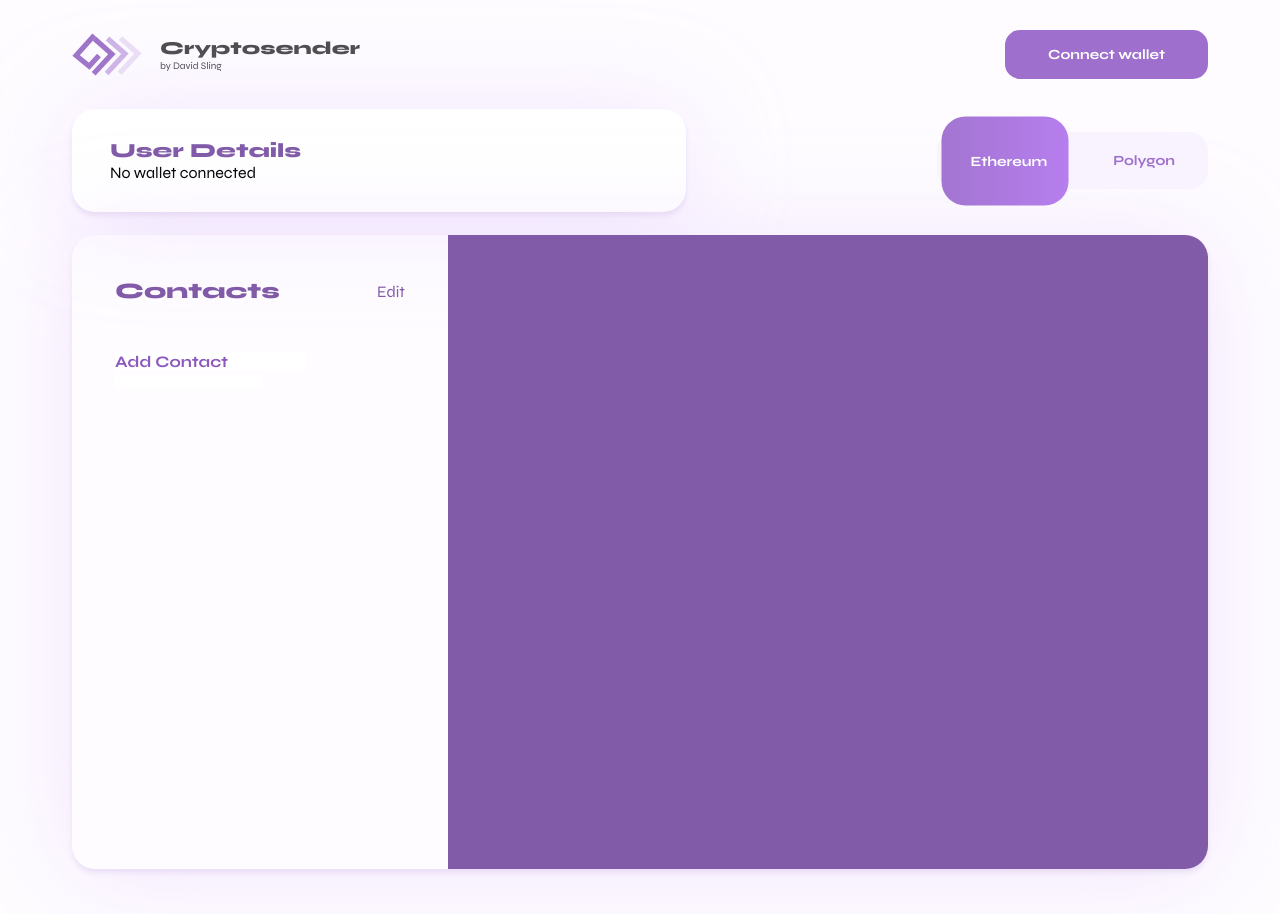
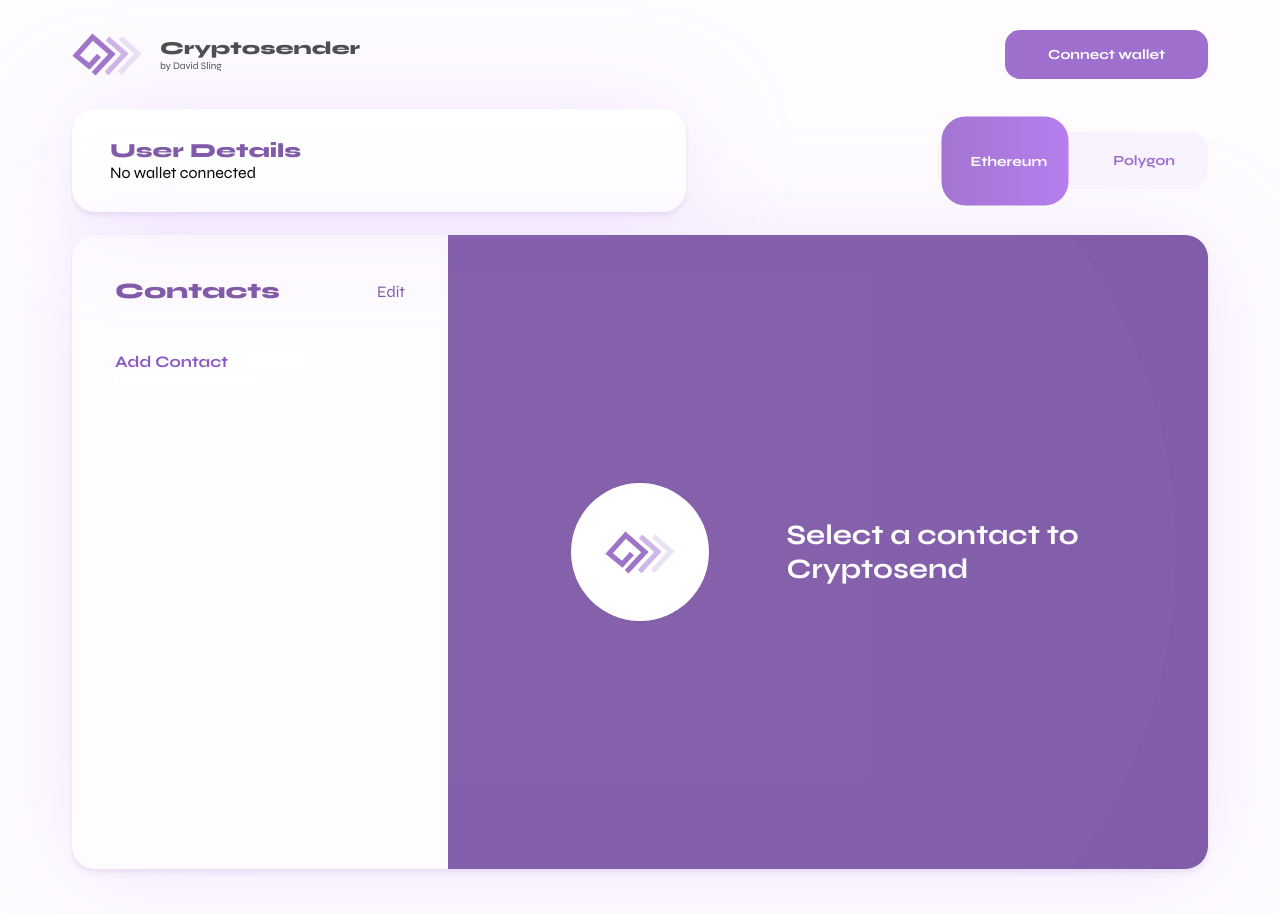
Before and after one commit to david-sling/cryptosender, a React (Create React App) app: page / in a window 1280 px wide. Shown: the top 914 px of the page. Built offline with nearby package versions, Linux system fonts and the light colour scheme.

Commit message:
feat  : NoContactSelected state

```diff
--- /dev/null
+++ b/src/components/NoContactSelected.tsx
@@ -0,0 +1,14 @@
+import { Logo } from "assets";
+import { FC } from "react";
+import classes from "styles/components/NoContactSelected.module.scss";
+
+export const NoContactSelected: FC = () => (
+  <div className={classes.container}>
+    <div className={classes.logo}>
+      <Logo />
+      <div className={[classes.ripple, classes.r1].join(" ")} />
+      <div className={[classes.ripple, classes.r2].join(" ")} />
+    </div>
+    <h2 className={classes.text}>Select a contact to Cryptosend</h2>
+  </div>
+);
--- a/src/components/Transact.tsx
+++ b/src/components/Transact.tsx
@@ -19,6 +19,7 @@ import { useMemo } from "react";
 import { FC } from "react";
 import { toast } from "react-toastify";
 import classes from "styles/components/Transact.module.scss";
+import { NoContactSelected } from "./NoContactSelected";
 import { Section } from "./Section";
 import { TransactionModal } from "./TransactionModal";
 
@@ -39,7 +40,7 @@ export const Transact: FC = () => {
     summationSelected,
     resetTransaction,
   } = useContacts();
-  const { currentChain, isMatic, getBalance } = useWallet();
+  const { currentChain, isMatic, getBalance, balance } = useWallet();
 
   const [selectedToken, setSelectedToken] = useState("ETH");
   const [isTokenSelectOpen, setIsTokenSelectOpen] = useState(false);
@@ -192,7 +193,12 @@ export const Transact: FC = () => {
               </form>
             </div>
           </div>
-          <div className={classes.sender}>
+          <div
+            className={[
+              classes.sender,
+              selectedContacts.length ? classes.overflow : classes.noOverflow,
+            ].join(" ")}
+          >
             {selectedContacts.length ? (
               <>
                 <div className={classes.menu}>
@@ -285,7 +291,7 @@ export const Transact: FC = () => {
                         <span className={classes.sym}>
                           <selectedTokenDetails.Icon height={15} width={13} />
                         </span>
-                        0000
+                        {balance}
                       </p>
                     </div>
                     <div
@@ -366,7 +372,7 @@ export const Transact: FC = () => {
                 </div>
               </>
             ) : (
-              <div></div>
+              <NoContactSelected />
             )}
           </div>
         </div>
--- a/src/components/TransactionModal.tsx
+++ b/src/components/TransactionModal.tsx
@@ -56,6 +56,7 @@ export const TransactionModal: FC<Props> = ({
             Some of your transactions <span>failed</span>
           </h1>
         )}
+        <div className={classes.transactionsWrapper}>
           <div className={classes.transactions}>
             {selectedContacts.map((contact) => (
               <div className={classes.transactionWrapper}>
@@ -74,7 +75,9 @@ export const TransactionModal: FC<Props> = ({
                   </div>
                   <div className={classes.message}>
                     Transaction{" "}
-                  {transactionReciepts[contact.address] ? "Success" : "Failed"}
+                    {transactionReciepts[contact.address]
+                      ? "Success"
+                      : "Failed"}
                   </div>
                 </div>
                 <div className={classes.linkWrapper}>
@@ -98,6 +101,7 @@ export const TransactionModal: FC<Props> = ({
               </div>
             ))}
           </div>
+        </div>
         <button onClick={onClose} className={classes.continue}>
           Continue
         </button>
--- /dev/null
+++ b/src/styles/components/NoContactSelected.module.scss
@@ -0,0 +1,59 @@
+.container {
+  display: flex;
+  align-items: center;
+  justify-content: center;
+  height: 100%;
+}
+
+.logo {
+  width: 138px;
+  height: 138px;
+  background: #ffffff;
+  display: flex;
+  align-items: center;
+  justify-content: center;
+  position: relative;
+  border-radius: 99px;
+  svg {
+    z-index: 1;
+  }
+}
+
+.text {
+  font-weight: 700;
+  font-size: 28.169px;
+  line-height: 34px;
+  width: 299px;
+  margin-left: 78px;
+  color: #ffffff;
+}
+
+.ripple {
+  position: absolute;
+  top: 0;
+  left: 0;
+  right: 0;
+  bottom: 0;
+  background-color: #fff;
+  z-index: 0;
+  border-radius: 99px;
+  pointer-events: none;
+}
+
+.r1 {
+  animation: pulsateScaleFade 1.5s infinite;
+}
+.r2 {
+  animation: pulsateScaleFade 1.5s infinite 0.3s;
+}
+
+@keyframes pulsateScaleFade {
+  0% {
+    transform: scale(1);
+    opacity: 0.1;
+  }
+  100% {
+    transform: scale(10);
+    opacity: 0;
+  }
+}
--- a/src/styles/components/Transact.module.scss
+++ b/src/styles/components/Transact.module.scss
@@ -107,6 +107,9 @@
   background-color: #815ba8;
   padding: 29px 47px;
   border-radius: 0 23px 23px 0;
+  &.noOverflow {
+    overflow: hidden;
+  }
   .box {
     background-color: #fff;
     border-radius: 20px;
--- a/src/styles/components/TransactionModal.module.scss
+++ b/src/styles/components/TransactionModal.module.scss
@@ -51,8 +51,38 @@
   }
 }
 
+.transactionsWrapper {
+  position: relative;
+}
 .transactions {
   margin-top: 33px;
+  max-height: 250px;
+  overflow-y: scroll;
+  padding-right: 10px;
+  margin-right: -10px;
+
+  &::-webkit-scrollbar {
+    width: 10px;
+  }
+  &::-webkit-scrollbar-thumb {
+    background-color: rgb(225, 225, 225);
+    border-radius: 10px;
+    border: 2px solid transparent;
+  }
+  &::-webkit-scrollbar-thumb:hover {
+    background-color: #d7d7d7;
+  }
+
+  &::after {
+    content: "";
+    position: absolute;
+    left: 0;
+    right: 10px;
+    bottom: 0;
+    background: linear-gradient(0deg, #ffffff 0%, #ffffff00 100.02%);
+    top: 200px;
+    pointer-events: none;
+  }
 }
 
 .transactionWrapper {
```
Lines whose indentation alone changed are shown as unchanged.
